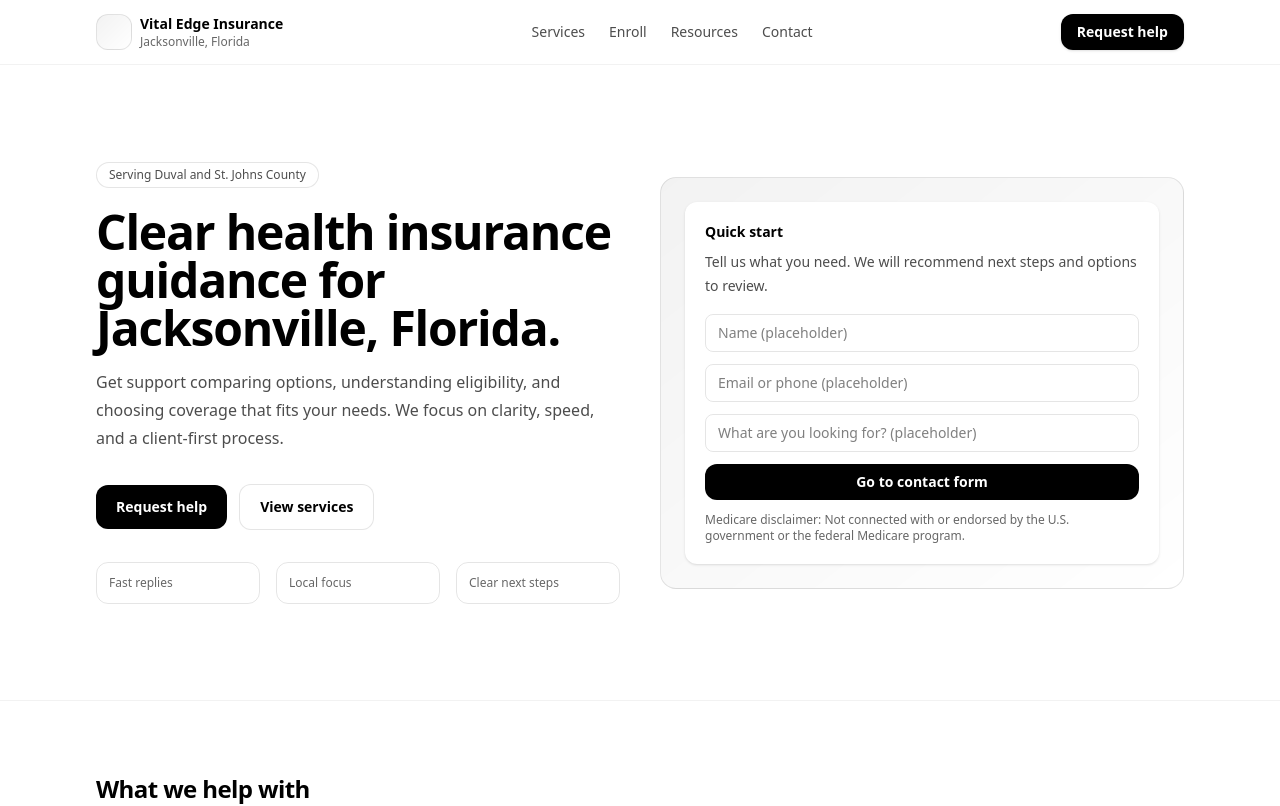
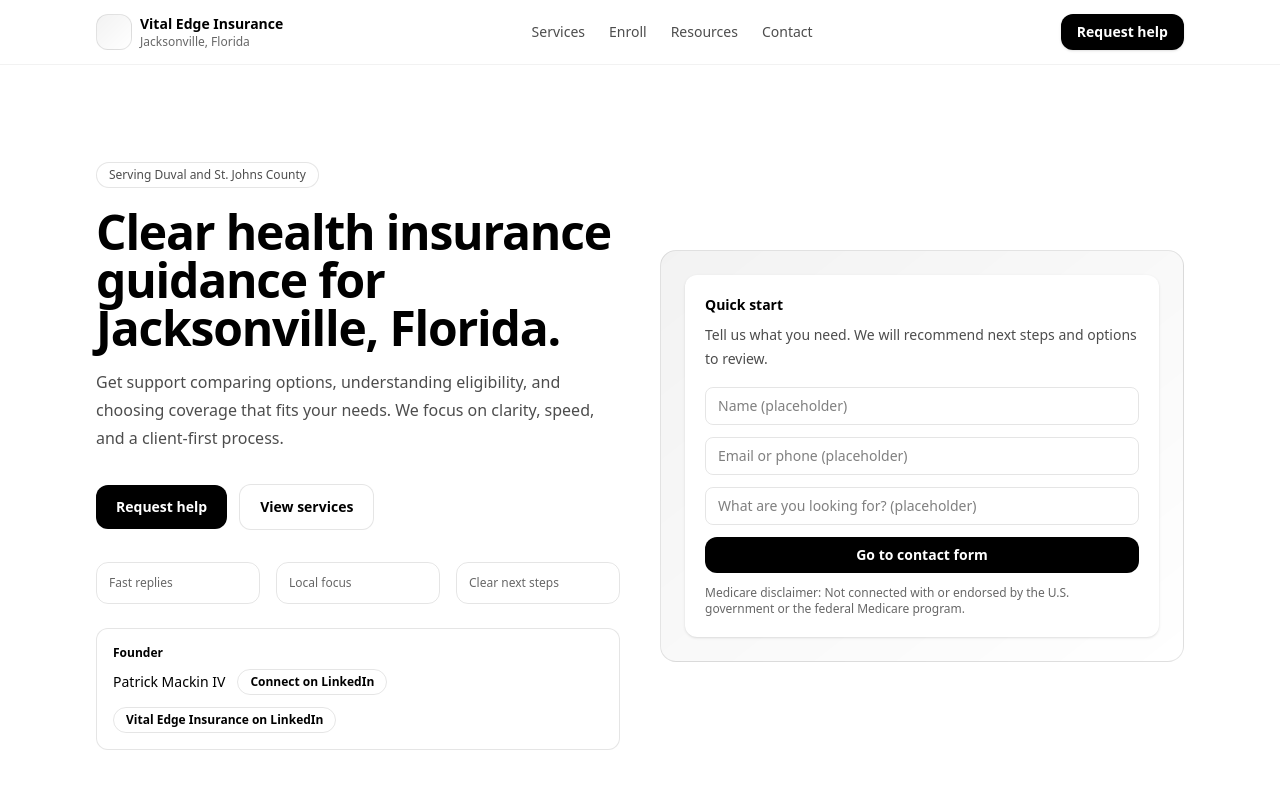
Before and after one commit to pmackiniv/vital-edge-insurance, a Next.js app: page / in a window 1280 px wide. Shown: the top 806 px of the page. Built offline with nearby package versions, Linux system fonts and the light colour scheme; no server answers.

Commit message:
Add LinkedIn CTAs and update sameAs links

```diff
--- a/src/app/page.tsx
+++ b/src/app/page.tsx
@@ -1,6 +1,7 @@
 import Link from "next/link";
 import { Container } from "@/components/Container";
 import { site } from "@/lib/site";
+import { externalLinkProps, LINKEDIN_COMPANY_PUBLIC, LINKEDIN_PERSONAL } from "@/lib/externalLinks";
 
 export default function HomePage() {
   return (
@@ -41,6 +42,27 @@ export default function HomePage() {
                 <div className="rounded-xl border border-black/10 p-3">Fast replies</div>
                 <div className="rounded-xl border border-black/10 p-3">Local focus</div>
                 <div className="rounded-xl border border-black/10 p-3">Clear next steps</div>
+              </div>
+
+              <div className="mt-6 rounded-xl border border-black/10 bg-white p-4">
+                <div className="text-xs font-semibold text-black">Founder</div>
+                <div className="mt-2 flex flex-wrap items-center gap-3 text-sm text-black/70">
+                  <span className="font-medium text-black">Patrick Mackin IV</span>
+                  <a
+                    href={LINKEDIN_PERSONAL}
+                    {...externalLinkProps()}
+                    className="rounded-full border border-black/10 px-3 py-1 text-xs font-semibold text-black hover:bg-black/5"
+                  >
+                    Connect on LinkedIn
+                  </a>
+                  <a
+                    href={LINKEDIN_COMPANY_PUBLIC}
+                    {...externalLinkProps()}
+                    className="rounded-full border border-black/10 px-3 py-1 text-xs font-semibold text-black hover:bg-black/5"
+                  >
+                    Vital Edge Insurance on LinkedIn
+                  </a>
+                </div>
               </div>
             </div>
 
--- a/src/lib/externalLinks.ts
+++ b/src/lib/externalLinks.ts
@@ -2,6 +2,8 @@ export const HEALTHSHERPA_ACA = "https://www.healthsherpa.com/?_agent_id=patrick
 export const HEALTHSHERPA_MEDICARE = "https://medicare.healthsherpa.com/intake/patrick-mackin";
 export const PLANENROLL = "https://www.planenroll.com?purl=Patrick-Mackin";
 export const GBP_REVIEWS = "https://www.google.com/maps/search/?api=1&query=Vital%20Edge%20Insurance";
+export const LINKEDIN_PERSONAL = "https://www.linkedin.com/in/patrick-mackin-iv-297574187";
+export const LINKEDIN_COMPANY_PUBLIC = "https://www.linkedin.com/company/111003981/";
 
 export function externalLinkProps() {
   return {
--- a/src/lib/site.ts
+++ b/src/lib/site.ts
@@ -15,8 +15,8 @@ export const site = {
   },
   serviceAreas: ["Jacksonville, FL", "Duval County, FL", "St. Johns County, FL"],
   sameAs: [
-    "https://www.linkedin.com/in/patrick-mackin-iv/",
-    "https://www.linkedin.com/company/vital-edge-insurance/",
+    "https://www.linkedin.com/in/patrick-mackin-iv-297574187",
+    "https://www.linkedin.com/company/111003981/",
   ],
   logoPath: "/logo.svg",
   ogImagePath: "/og-image.svg",
```
